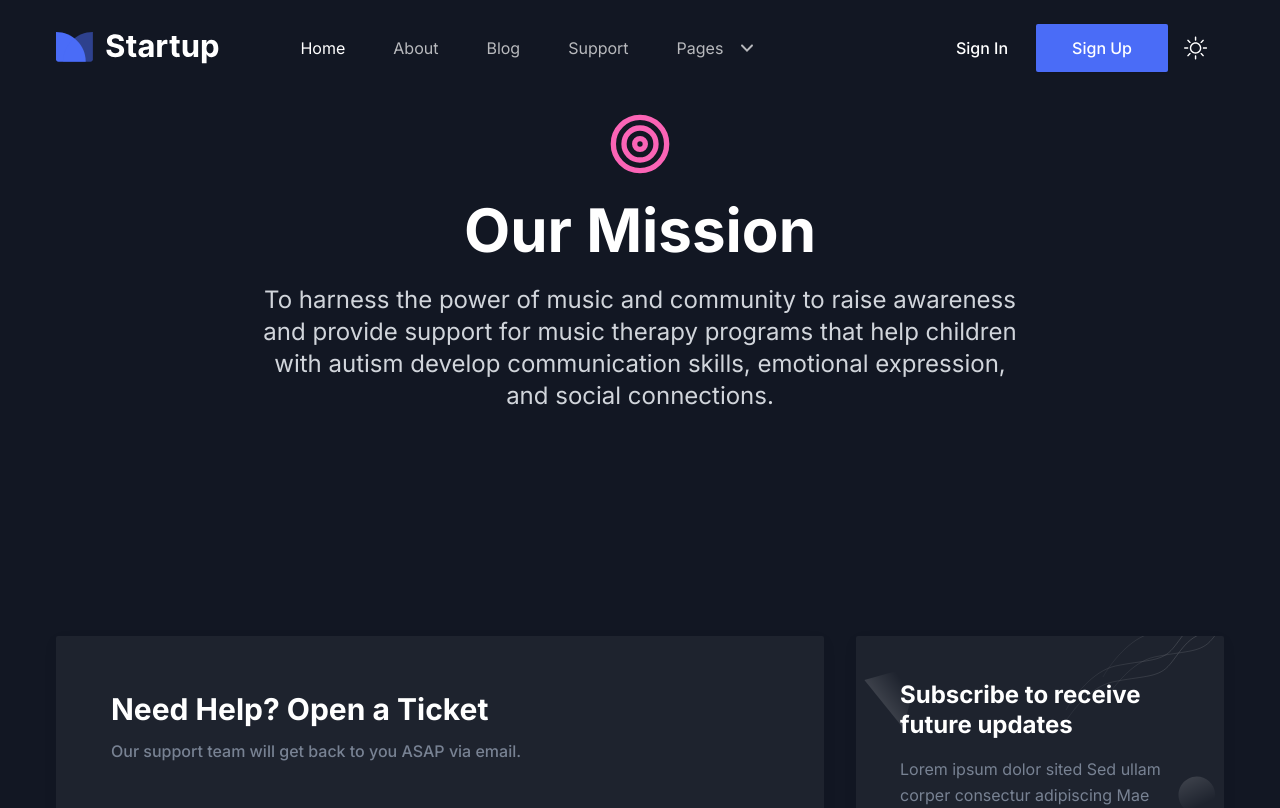
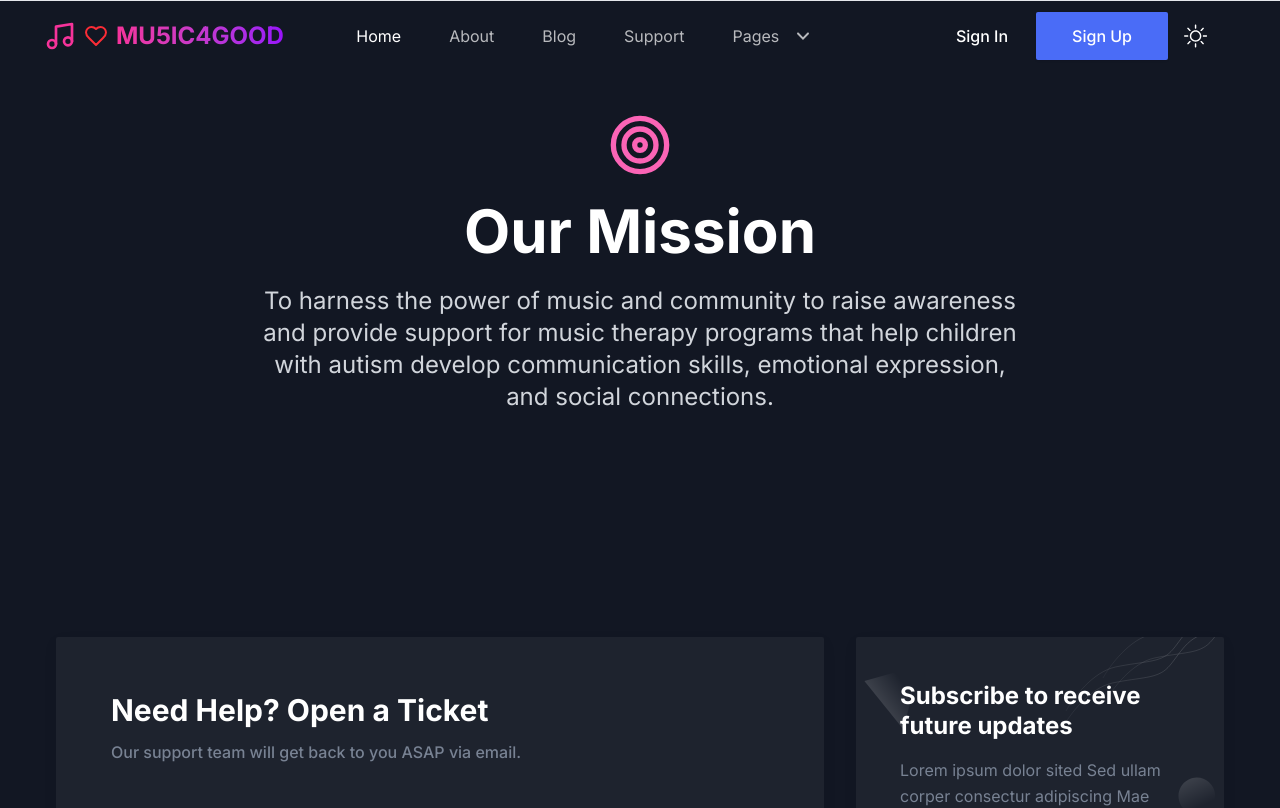
Before and after one commit to duansha/mu5ic4good, a Next.js app: page / in a window 1280 px wide. Shown: the top 808 px of the page. Built offline with nearby package versions, Linux system fonts and the light colour scheme.

Commit message:
Update index.tsx

```diff
--- a/src/components/Header/index.tsx
+++ b/src/components/Header/index.tsx
@@ -40,6 +40,7 @@ const Header = () => {
 
   return (
     <>
+      <nav className="sticky top-0 z-50 w-full border-b bg-background/95 backdrop-blur supports-[backdrop-filter]:bg-background/60">
       <header
         className={`header top-0 left-0 z-40 flex w-full items-center ${
           sticky
@@ -49,27 +50,25 @@ const Header = () => {
       >
         <div className="container">
           <div className="relative -mx-4 flex items-center justify-between">
-            <div className="w-60 max-w-full px-4 xl:mr-12">
+            <div className="flex w-20 max-w-full px-1 xl:mr-0">
               <Link
                 href="/"
-                className={`header-logo block w-full ${
+                className={`header-logo block w-full flex items-center space-x-2 ${
                   sticky ? "py-5 lg:py-2" : "py-8"
                 } `}
               >
-                <Image
-                  src="/images/logo/logo-2.svg"
-                  alt="logo"
-                  width={140}
-                  height={30}
-                  className="w-full dark:hidden"
-                />
-                <Image
-                  src="/images/logo/logo.svg"
-                  alt="logo"
-                  width={140}
-                  height={30}
-                  className="hidden w-full dark:block"
-                />
+                <svg xmlns="http://www.w3.org/2000/svg" width="24" height="24" viewBox="0 0 24 24" fill="none" stroke="currentColor" strokeWidth="2" strokeLinecap="round" strokeLinejoin="round" className="lucide lucide-music w-8 h-8 text-pink-500"><path d="M9 18V5l12-2v13"></path><circle cx="6" cy="18" r="3"></circle><circle cx="18" cy="16" r="3"></circle></svg>
+                <svg xmlns="http://www.w3.org/2000/svg" width="24" height="24" viewBox="0 0 24 24" fill="none" stroke="currentColor" strokeWidth="2" strokeLinecap="round" strokeLinejoin="round" className="lucide lucide-heart w-6 h-6 text-red-500"><path d="M19 14c1.49-1.46 3-3.21 3-5.5A5.5 5.5 0 0 0 16.5 3c-1.76 0-3 .5-4.5 2-1.5-1.5-2.74-2-4.5-2A5.5 5.5 0 0 0 2 8.5c0 2.3 1.5 4.05 3 5.5l7 7Z"></path></svg>
+              </Link>
+            </div>
+            <div className="flex w-60 max-w-full px-1 xl:mr-12">
+              <Link
+                href="/"
+                className={`header-logo block w-full flex items-center space-x-2 ${
+                  sticky ? "py-5 lg:py-2" : "py-8"
+                } `}
+              >
+                <span className="text-2xl font-bold bg-gradient-to-r from-pink-500 to-purple-600 bg-clip-text text-transparent">MU5IC4GOOD</span>
               </Link>
             </div>
             <div className="flex w-full items-center justify-between px-4">
@@ -179,6 +178,7 @@ const Header = () => {
           </div>
         </div>
       </header>
+      </nav>
     </>
   );
 };
```
